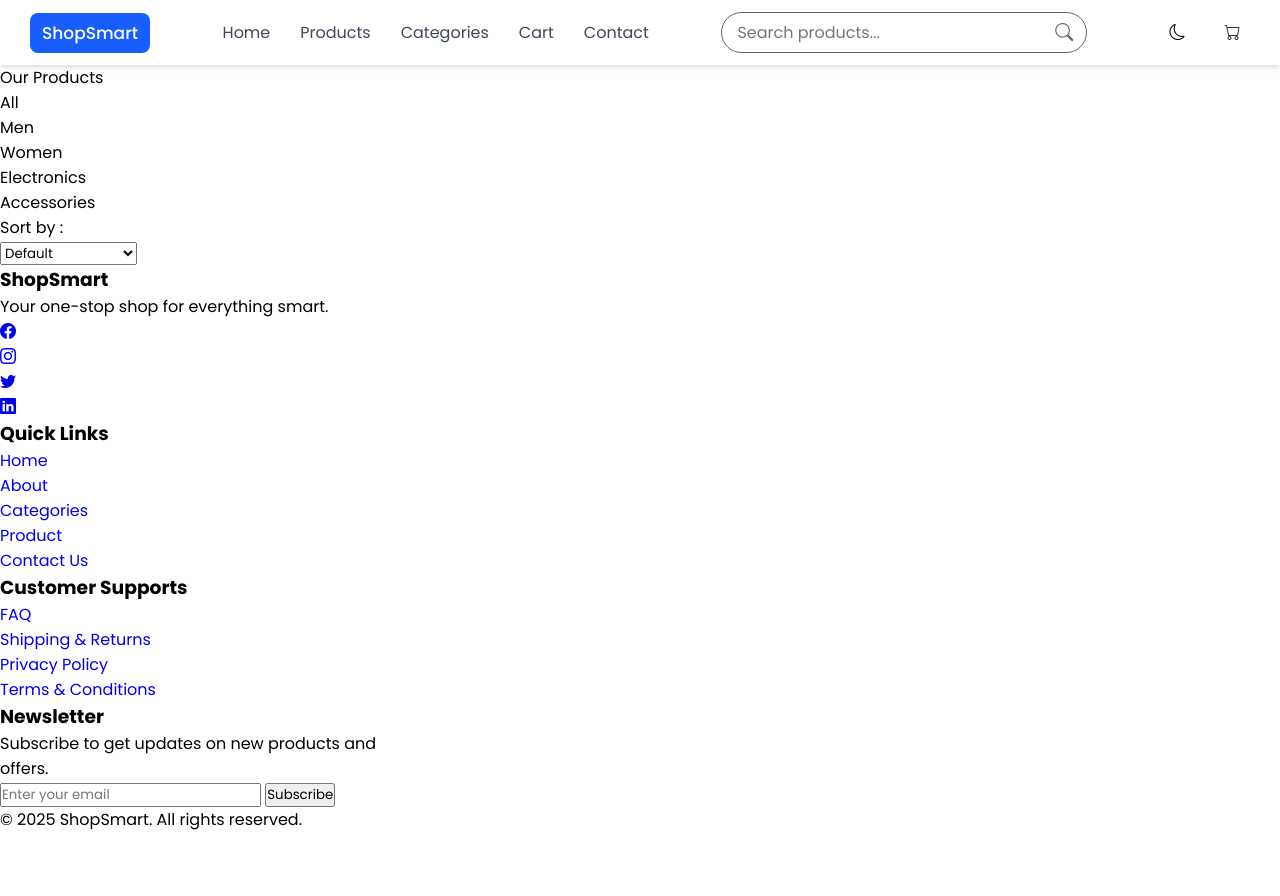
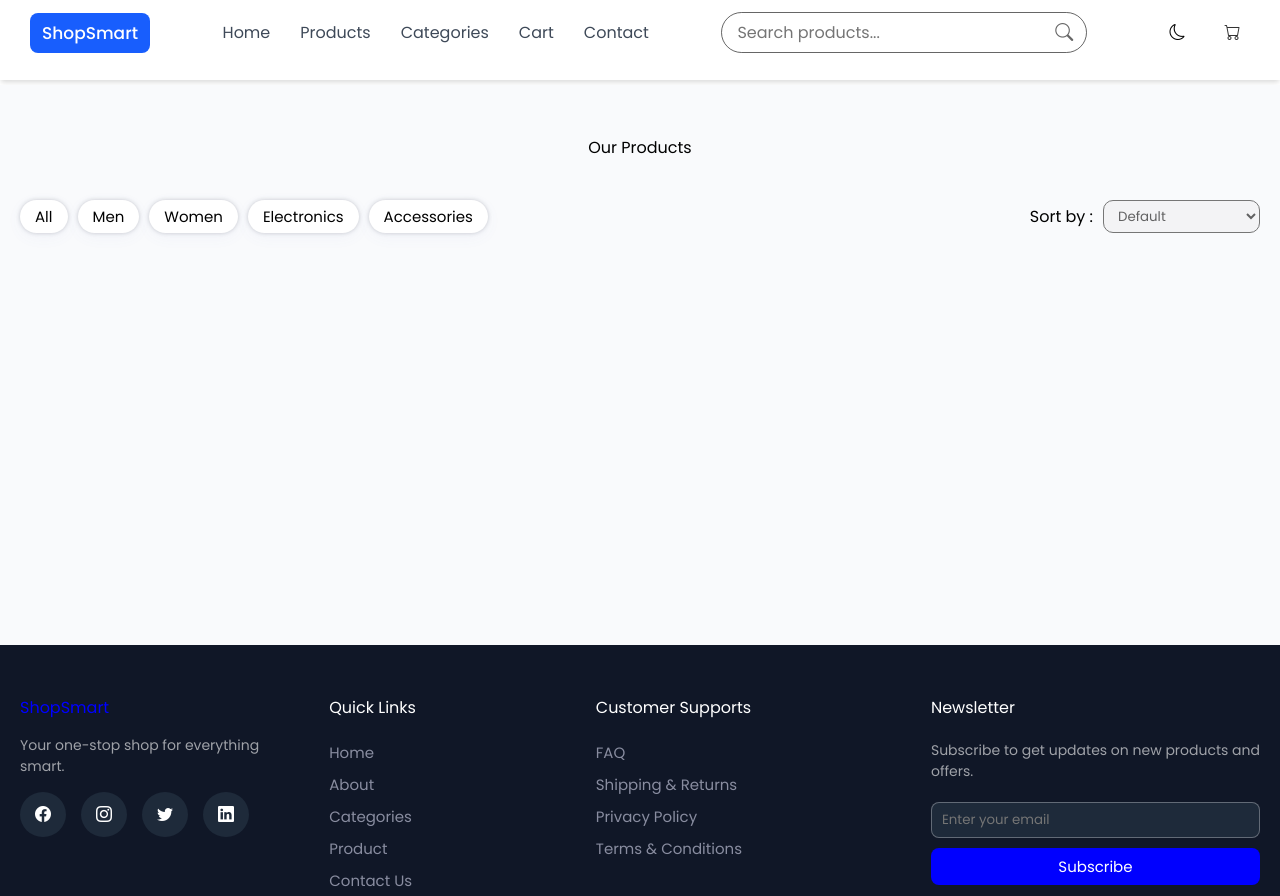
Before and after one commit to Rahmat-Ali-15/ShopSmart---E-commerce, a plain HTML site: page index.html in a window 1280 px wide. Shown: the top 896 px of the page. Before the commit the page ends 832 px from the top, so only its background shows below. Drawn offline with nearby package versions, Linux system fonts and the light colour scheme; a web font is replaced by a local one.

Commit message:
Styled footer

```diff
--- a/CSS/index.css
+++ b/CSS/index.css
@@ -8,7 +8,7 @@
 }
 body {
   max-width: 100%;
-  max-height: 100%;
+  height: 100vh;
 }
 ul > li {
   list-style-type: none;
@@ -17,7 +17,8 @@ ul > li {
 /* header */
 header {
   max-width: 100%;
-  max-height: 20%;
+  height: 10vh;
+  margin-bottom: 5px;
   padding: 12px 30px;
   box-shadow: rgba(0, 0, 0, 0.1) 0px 4px 6px -1px,
     rgba(0, 0, 0, 0.06) 0px 2px 4px -1px;
@@ -131,3 +132,172 @@ header {
   font-size: 16px;
   color: rgba(0, 0, 0, 0.8);
 }
+
+
+/* main start */
+main{
+  height: 70vh;
+  background-color: #f9fafc;
+  padding: 50px 20px;
+}
+
+/* product details section */
+.product-details{
+  width: 100%;
+  display: flex;
+  flex-direction: column;
+  gap: 40px;
+}
+.product-details>div:nth-child(1)>p{
+  text-align: center;
+}
+.product-type-container{
+  display: flex;
+  justify-content: space-between;
+  align-items: center;
+}
+.product-type{
+  display: flex;
+  justify-content: center;
+  align-items: center;
+  gap: 10px;
+}
+.product-type>div{
+  padding: 5px 15px;
+  border-radius: 20px;
+  background-color: #fff;
+  box-shadow: rgba(67, 71, 85, 0.27) 0px 0px 0.25em, rgba(90, 125, 188, 0.05) 0px 0.25em 1em;
+}
+.product-type>div>p{
+  font-size: 15px;
+}
+.sort{
+  display: flex;
+  justify-content: center;
+  align-items: center;
+  gap: 10px;
+}
+.sort>select{
+  padding: 5px 10px;
+  border-radius: 10px;
+  outline: none;
+  background-color: #f3f3f5;
+  color: rgba(0, 0, 0, 0.6);
+}
+
+/* footer */
+footer{
+  width: 100%;
+  padding: 50px 20px;
+  padding-bottom: 30px;
+  display: flex;
+  flex-direction: column;
+  gap: 20px;
+  background-color: #101727;
+}
+.footer-up{
+  padding-bottom: 30px;
+  display: flex;
+  gap: 30px;
+  border-bottom: 1px solid rgba(255, 255, 255, 0.2);
+}
+.shopmart{
+  width: 30%;
+  display: flex;
+  flex-direction: column;
+  gap: 15px;
+}
+.footer-up-righ{
+  width: 100%;
+  display: flex;
+  justify-content: space-between;
+}
+.shopmart>h3{
+  color: blue;
+  font-size: 16px;
+  font-weight: 400;
+}
+.shopmart>p{
+  font-size: 14px;
+  color: rgba(255, 255, 255, 0.6);
+}
+.social-media{
+  display: flex;
+  gap: 15px;
+}
+.social-media>div{
+  background-color: #1e2a3a;
+  padding: 10px 15px;
+  border-radius: 50%;
+  cursor: pointer;
+  transition: all 0.3s ease;
+}
+.social-media>div:hover{
+  background-color: rgb(11, 11, 220);
+}
+.social-media>div>a>i{
+  color: #fff;
+}
+.quick-links,
+.customer-supports,
+.newsletter{
+  display: flex;
+  flex-direction: column;
+  gap: 20px;
+}
+.quick-links>ul,
+.customer-supports>ul{
+  display: flex;
+  flex-direction: column;
+  gap: 7px;
+}
+.quick-links>ul>li>a,
+.customer-supports>ul>li>a{
+  color: #898da0;
+  font-size: 15px;
+}
+.quick-links>ul>li>a:hover,
+.customer-supports>ul>li>a:hover{
+  color: rgb(88, 88, 254);
+}
+.quick-links>h3,
+.customer-supports>h3,
+.newsletter>h3{
+  color: #fff;
+  font-size: 16px;
+  font-weight: 400;
+}
+.newsletter>p{
+  color: rgba(255, 255, 255, 0.6);
+  font-size: 14px;
+}
+.subscribe{
+  display: flex;
+  flex-direction: column;
+  gap: 10px;
+}
+.subscribe>input{
+  padding: 7px 10px;
+  border-radius: 8px;
+}
+.subscribe>input:nth-child(1){
+  outline: none;
+  border: 1px solid rgba(255, 255, 255, 0.3);
+  background-color: #1e2a3a;
+  caret-color: #fff;
+}
+.subscribe>input:nth-child(1):focus-within{
+    box-shadow: 3px 3px 2px #3e4043,-3px 3px 2px #3e4043,3px -3px 2px #3e4043,-3px -3px 2px #3e4043;
+}
+.subscribe>input:nth-child(2){
+  color: #fff;
+  font-size: 15px;
+  border: none;
+  outline: none;
+  background-color: blue;
+}
+.footer-down>p{
+  text-align: center;
+  color: rgba(255, 255, 255, 0.6);
+  font-size: 15px;
+}
```
